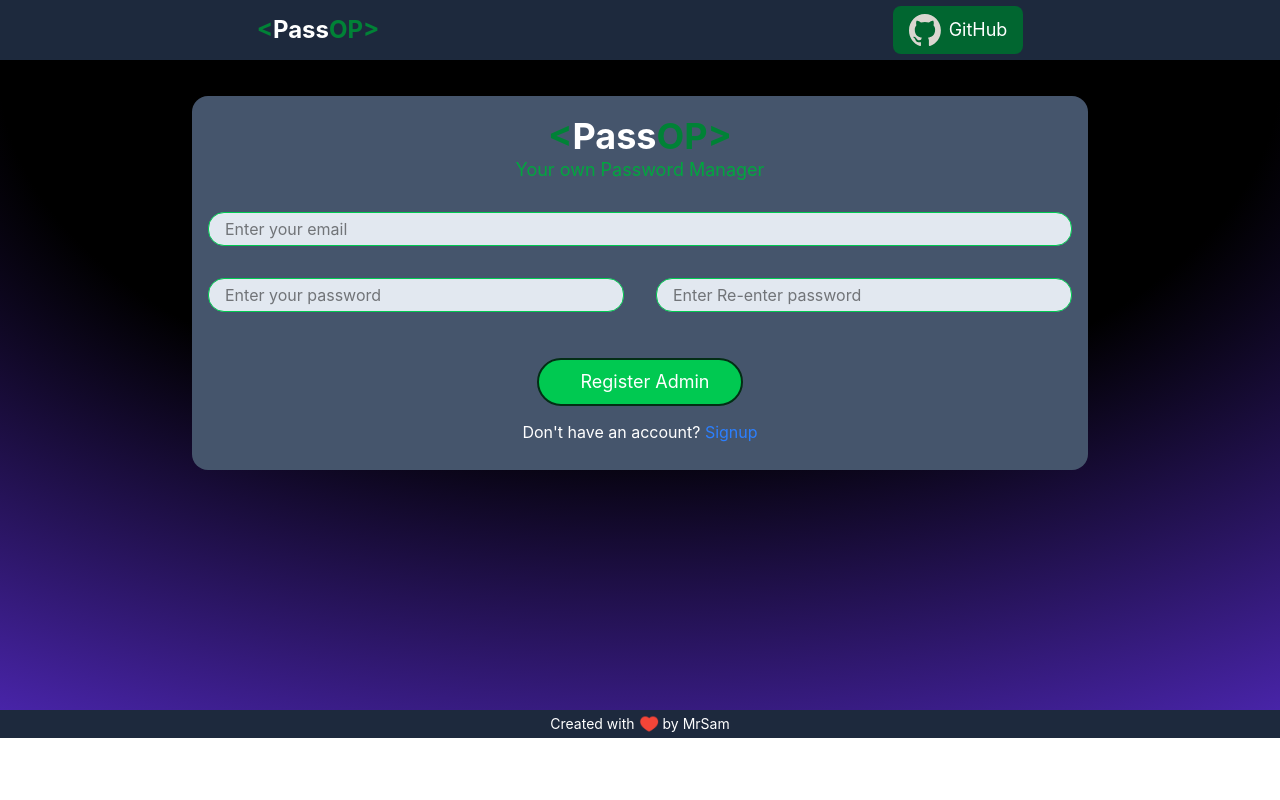
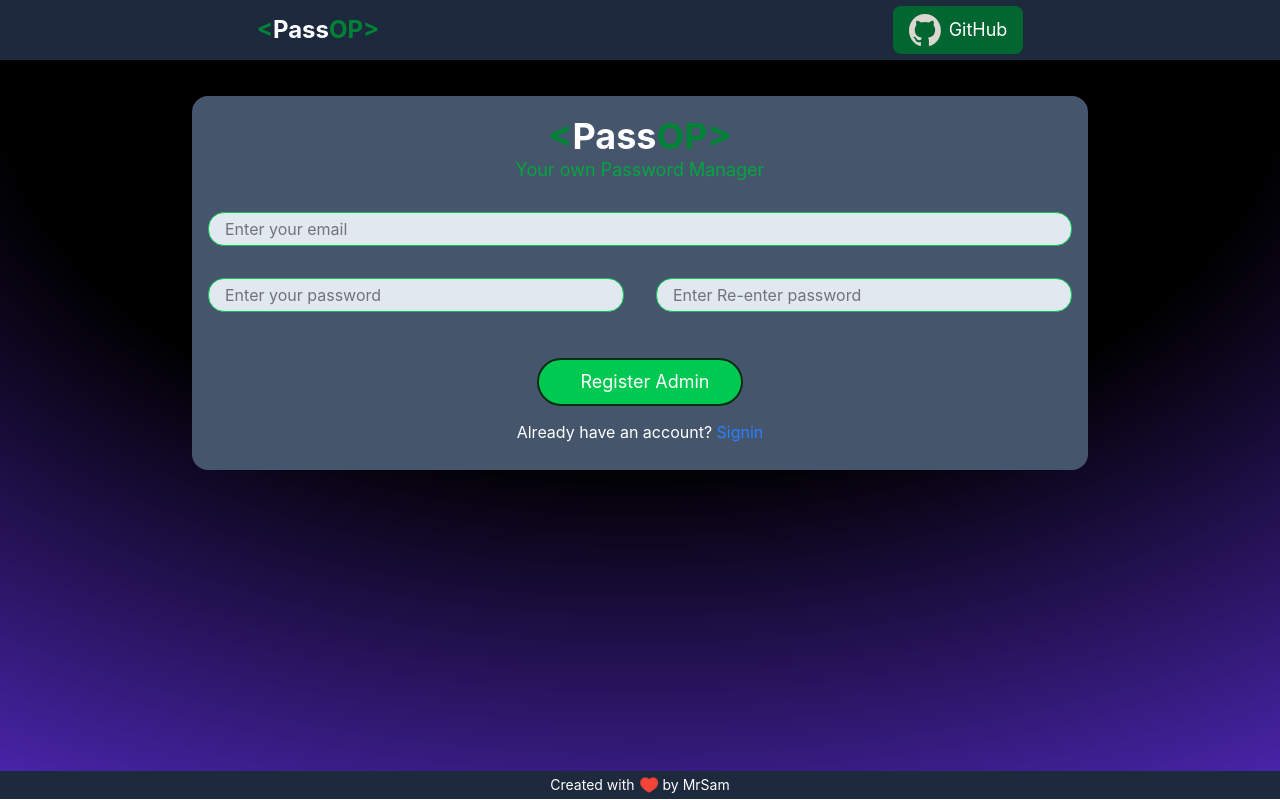
Before and after one commit to Mr-Sam-X/Password-Manager, a React (Vite) app: page /Signup in a window 1280 px wide. Built offline with nearby package versions, Linux system fonts and the light colour scheme; no server answers; some icons are missing.

Commit message:
navigation solved for signin back again And some bg sizes for main gradient bg

```diff
--- a/src/App.jsx
+++ b/src/App.jsx
@@ -11,6 +11,7 @@ const App = () => {
     <BrowserRouter>
       <Navbar />
       <Routes>
+        <Route path="/Login" element={<Login/>} />
         <Route path="/Signup" element={<Signup />} />
         <Route path="/" element={<Login />} />
         <Route path="/Manager" element={<Manager/>} />
--- a/src/assets/components/Login.jsx
+++ b/src/assets/components/Login.jsx
@@ -63,7 +63,7 @@ const Login = () => {
         }
     }
   return (
-     <div className=" min-h-[88.7vh] inset-0 -z-10 h-full w-full items-center px-5 py-24 [background:radial-gradient(125%_125%_at_50%_10%,#000_40%,#63e_100%)]">
+     <div className="  inset-0 -z-10 min-h-[96.4vh] h-full w-full items-center px-5 py-24 [background:radial-gradient(125%_125%_at_50%_10%,#000_40%,#63e_100%)]">
 
                 <ToastContainer
                     position="top-right"
--- a/src/assets/components/Signup.jsx
+++ b/src/assets/components/Signup.jsx
@@ -125,7 +125,7 @@ const Signup = () => {
 
     }
     return (
-        <div className=" min-h-[88.7vh] inset-0 -z-10 h-full w-full items-center px-5 py-24 [background:radial-gradient(125%_125%_at_50%_10%,#000_40%,#63e_100%)]">
+        <div className=" min-h-[96.4vh] inset-0 -z-10 h-full w-full items-center px-5 py-24 [background:radial-gradient(125%_125%_at_50%_10%,#000_40%,#63e_100%)]">
 
             <ToastContainer
                 position="top-right"
@@ -165,7 +165,7 @@ const Signup = () => {
                         >
                         </lord-icon>
                         Register Admin</button>
-                         <div>Don't have an account? <span className="text-blue-500" onClick={()=>{navigate('/Signup');}}>Signup</span></div>
+                         <div>Already have an account? <span className="text-blue-500" onClick={()=>{navigate('/Login');}}>Signin</span></div>
                 </div>
             </div>
 
```
